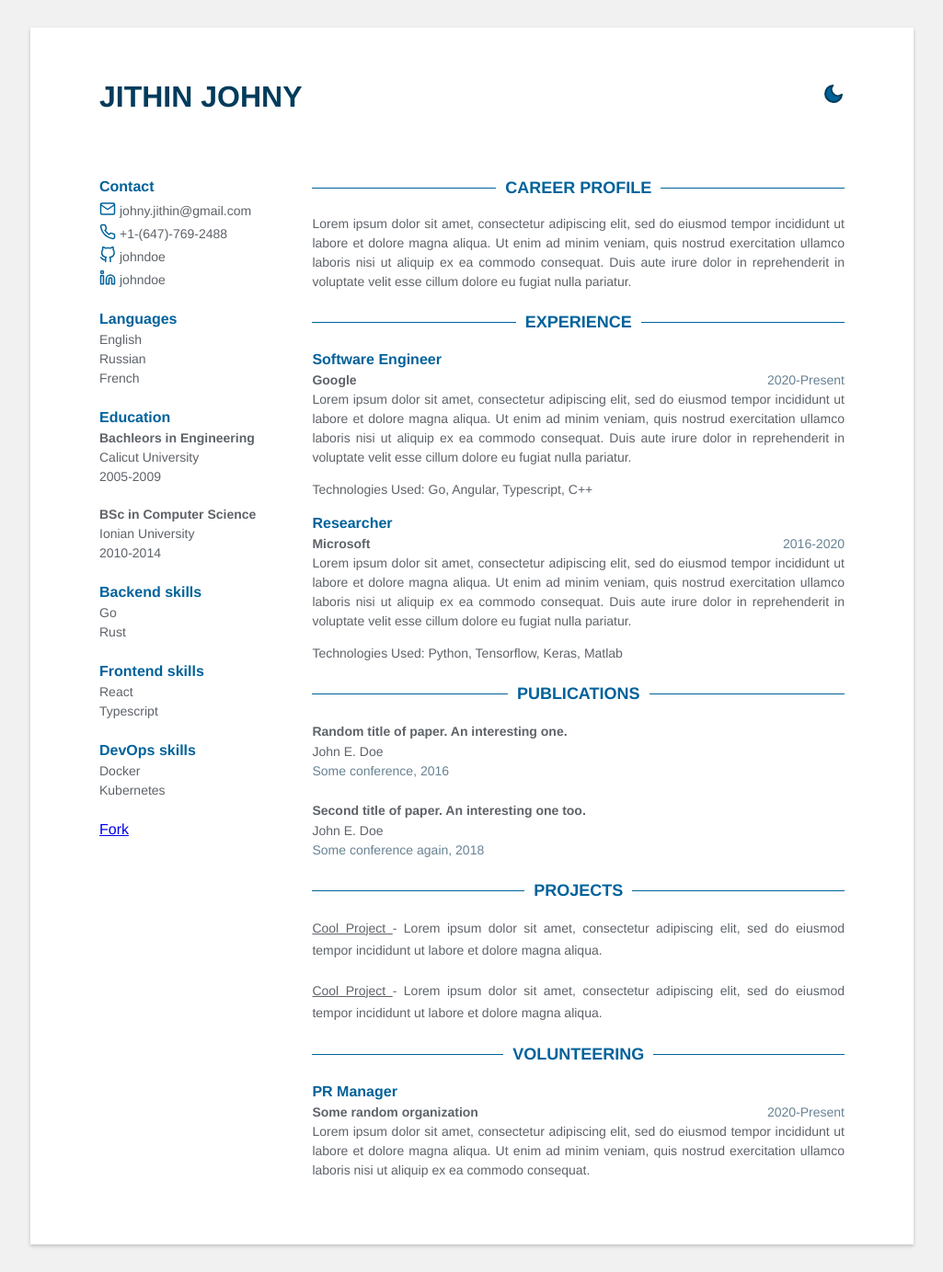
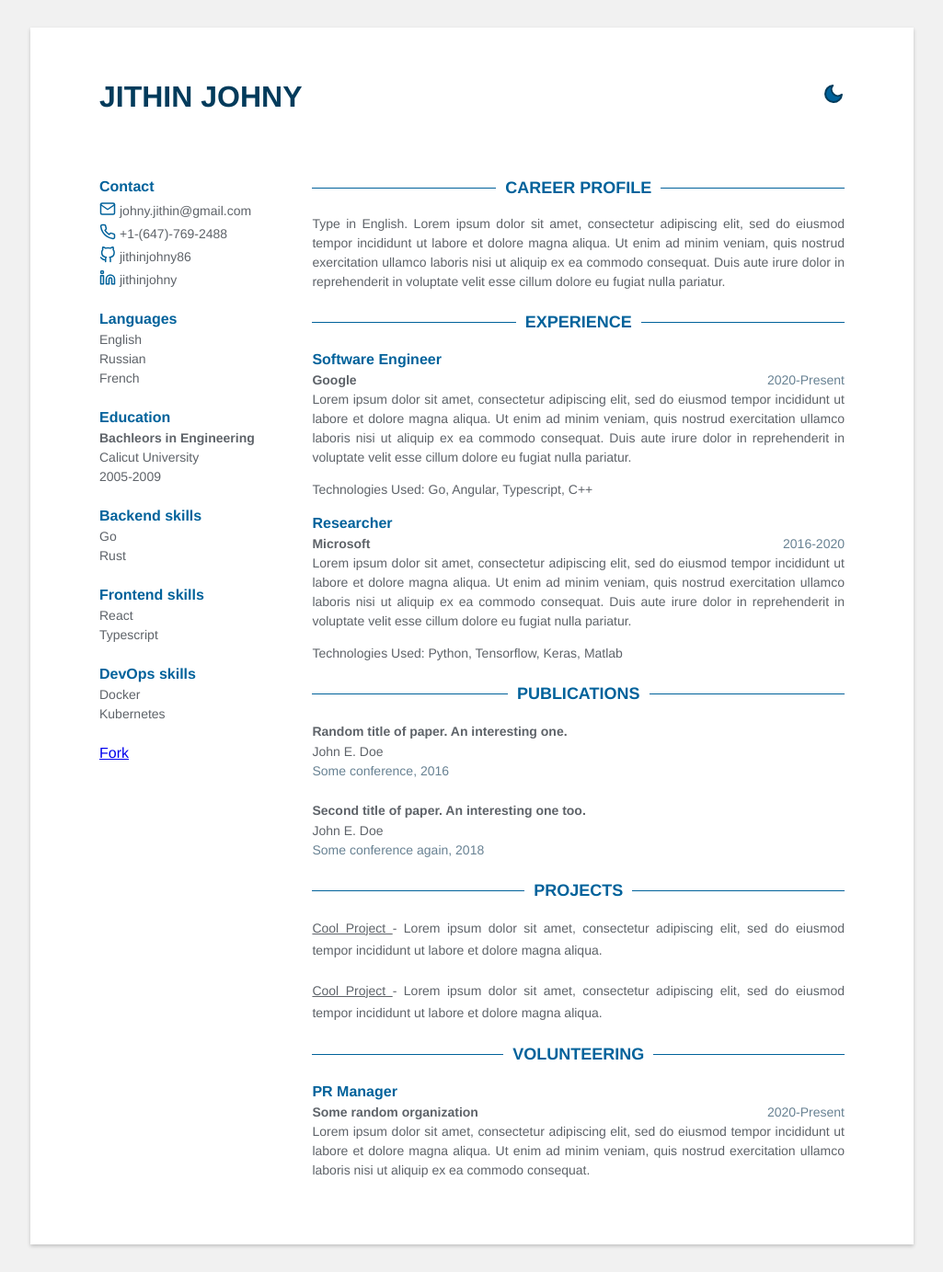
Before and after one commit to jithinjohny86/jithinjohny1.github.io, a Jekyll site: the page built from index.html, in a window 1280 px wide. Shown: the whole page at 92% size, without its empty margins (127-1152 px from the left). Built offline with Jekyll 4.4.1, drawn with Linux system fonts in a browser that asks for light colours.

Commit message:
Added notes

```diff
--- a/_data/data.yml
+++ b/_data/data.yml
@@ -5,8 +5,8 @@ fork: true
 # Sidebar
 contact:
   email: johny.jithin@gmail.com
-  github: johndoe
-  linkedin: johndoe
+  github: jithinjohny86
+  linkedin: jithinjohny
   phone: +1-(647)-769-2488
   gitlab:
   twitter:
@@ -20,10 +20,6 @@ education:
   - degree: Bachleors in Engineering
     time: 2005-2009
     university: Calicut University
-
-  - degree: BSc in Computer Science
-    time: 2010-2014
-    university: Ionian University
 
 skills:
   - category: Backend
@@ -41,7 +37,7 @@ skills:
 
 # Profile
 profile: |
-  Lorem ipsum dolor sit amet, consectetur adipiscing elit, sed do eiusmod
+  Type in English. Lorem ipsum dolor sit amet, consectetur adipiscing elit, sed do eiusmod
   tempor incididunt ut labore et dolore magna aliqua. Ut enim ad minim veniam,
   quis nostrud exercitation ullamco laboris nisi ut aliquip ex ea commodo consequat.
   Duis aute irure dolor in reprehenderit in voluptate velit esse cillum dolore eu
```
